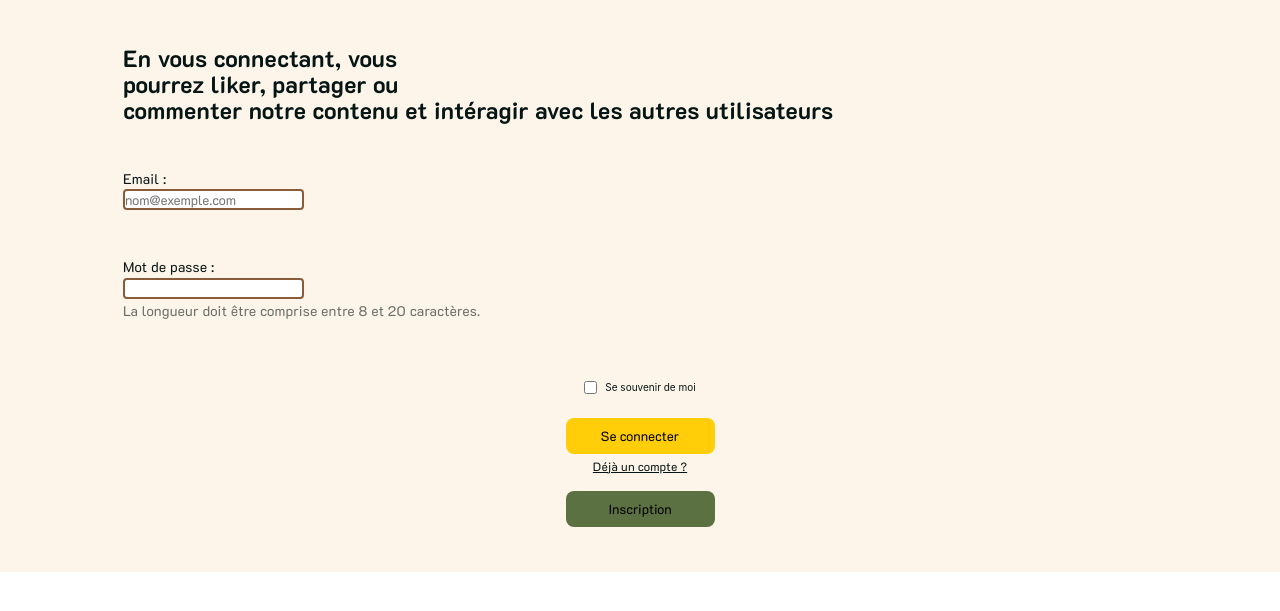
After one commit to BillelT/BLOGART24, a PHP site: page /views/frontend/connexion.html in a window 1280 px wide. The commit adds this page. Shown: the top 611 px of the page. Run offline with PHP 8.4, Linux system fonts and the light colour scheme.

Commit message:
FOOTER AND HEADER ON ALL PAGE + CONNEXION PHP

```diff
--- a/footer.php
+++ b/footer.php
@@ -4,7 +4,7 @@
     <meta charset="UTF-8">
     <meta name="viewport" content="width=device-width, initial-scale=1.0">
     <title>footer Bibble'S</title>
-    <link rel="stylesheet" href="./src/css/footer.css">
+    <link rel="stylesheet" href="/src/css/footer.css">
 </head>
 <body>
     <footer>
@@ -62,7 +62,7 @@
                 </li>
             </ul>
         </nav>
-        <img src="./src/images/footer logo bibble's.png" alt="logo Bibble'S">
+        <img src="/src/images/footer logo bibble's.png" alt="logo Bibble'S">
         <p>Tous droits réservés - 2024</p>
     </footer>
 </body>
--- /dev/null
+++ b/src/css/connexion.css
@@ -0,0 +1,130 @@
+@import url('https://fonts.googleapis.com/css2?family=K2D:ital,wght@0,200;0,300;0,400;0,500;0,600;0,700;1,200;1,300;1,400&display=swap');
+
+
+*, ::after, ::before{
+    box-sizing: border-box;
+    text-decoration: none;
+    list-style-type: none;
+    padding: 0;
+    margin: 0;
+    font-family: "K2D";
+}
+
+.connexion {
+    padding-left: 9.6%;
+    padding-right: 9.6%;
+}
+
+.email{
+    padding-bottom: 45px;
+}
+
+.motdepasse {
+    padding-bottom: 45px;
+}
+
+.title-connexion {
+color: var(--FOREST-BLACK, #051514);
+font-family: K2D;
+font-size: 20px;
+font-style: normal;
+font-weight: 400;
+line-height: 129.99%; /* 25.998px */
+letter-spacing: 0.2px;
+padding-top: 45px;
+padding-bottom: 45px;
+}
+
+.form-control {
+border-radius: 4px;
+border: 2px solid var(--BROWN-3RD, #885B3A);
+}
+
+.form-text {
+color: rgba(5, 21, 20, 0.60);
+font-family: K2D;
+font-size: 14px;
+font-style: normal;
+font-weight: 400;
+line-height: 129.99%; /* 18.199px */
+letter-spacing: 0.14px;
+}
+
+.form-check {
+    margin-top: 16px;
+    margin-bottom: 8px;
+    display: flex;
+    justify-content: space-between;
+    column-gap: 8px;
+    align-items: center;
+}
+
+.form-check-label {
+color: var(--FOREST-BLACK, #051514);
+font-family: Inter;
+font-size: 10px;
+font-style: normal;
+font-weight: 400;
+line-height: normal;
+}
+
+.button-important {
+border-radius: 8px;
+background: var(--CTA-YELLOW, #FFCE08);
+display: flex;
+width: 149px;
+height: 36px;
+padding: 11.041px 16.561px;
+justify-content: center;
+align-items: center;
+gap: 5.52px;
+flex-shrink: 0;
+border: none;
+}
+
+.button-less-important {
+border-radius: 8px;
+background: var(--GREEN-SECONDARY, #5C7142);
+display: flex;
+width: 149px;
+height: 36px;
+padding: 11.041px 16.561px;
+justify-content: center;
+align-items: center;
+gap: 5.52px;
+flex-shrink: 0;
+border: none;
+}
+
+.col-form-label {
+    color: var(--FOREST-BLACK, #051514);
+font-family: K2D;
+font-size: 14px;
+font-style: normal;
+font-weight: 400;
+line-height: 129.99%; /* 18.199px */
+letter-spacing: 0.14px;
+
+}
+
+.link-opacity-100 {
+    color: var(--FOREST-BLACK, #051514);
+text-align: center;
+font-family: K2D;
+font-size: 12px;
+font-style: normal;
+font-weight: 400;
+line-height: 129.99%; /* 15.599px */
+letter-spacing: 0.12px;
+text-decoration-line: underline;
+}
+
+.valid {
+    display: flex;
+    flex-direction: column;
+    align-items: center;
+    padding-bottom: 45px;
+}
+.valid button {
+    margin-top: 16px;
+}
--- a/src/css/header.css
+++ b/src/css/header.css
@@ -16,7 +16,7 @@ html {
 }
 
 body {
-    background: #fef5ea;
+    background-color: #fef5ea !important;
     overflow-x: hidden;
 }
 
--- a/src/css/index.css
+++ b/src/css/index.css
@@ -7,6 +7,9 @@
     padding: 0;
     margin: 0;
     font-family: "K2D", sans-serif;
+}
+body {
+    background: #fef5ea;
 }
 
 
--- /dev/null
+++ b/views/frontend/connexion.html
@@ -0,0 +1,60 @@
+<!DOCTYPE html>
+<html lang="fr">
+
+<head>
+  <meta charset="UTF-8">
+  <meta name="viewport" content="width=device-width, initial-scale=1.0">
+  <title>connexion</title>
+  <link rel="stylesheet" href="../css/connexion.css">
+  <link href="https://cdn.jsdelivr.net/npm/bootstrap@5.3.2/dist/css/bootstrap.min">
+  <link
+    href="https://fonts.googleapis.com/css2?family=K2D:ital,wght@0,200;0,300;0,400;0,500;0,600;0,700;1,200;1,300;1,400&display=swap"
+    rel="stylesheet">
+</head>
+
+<body>
+  <script src="https://cdn.jsdelivr.net/npm/bootstrap@5.3.2/dist/js/bootstrap.bundle.min.js"
+    integrity="sha384-C6RzsynM9kWDrMNeT87bh95OGNyZPhcTNXj1NW7RuBCsyN/o0jlpcV8Qyq46cDfL"
+    crossorigin="anonymous"></script>
+  <section class="connexion" style="background-color: #FEF5EA;">
+
+    <div class="title-connexion">
+      <h3>En vous connectant, vous <br>
+        pourrez liker, partager ou <br>
+        commenter notre contenu
+        et intéragir avec les autres
+        utilisateurs</h3>
+    </div>
+    <div class="email">
+      <label for="exampleFormControlInput1" class="col-form-label">Email :</label>
+      <br>
+      <input type="email" class="form-control" id="exampleFormControlInput1" placeholder="nom@exemple.com">
+    </div>
+    <div class="motdepasse">
+      <div class="col-auto">
+        <label for="inputPassword6" class="col-form-label">Mot de passe :</label>
+      </div>
+      <div class="col-auto">
+        <input type="password" id="inputPassword6" class="form-control" aria-describedby="passwordHelpInline">
+      </div>
+      <div class="col-auto">
+        <span id="passwordHelpInline" class="form-text">
+          La longueur doit être comprise entre 8 et 20 caractères.
+        </span>
+      </div>
+    </div>
+
+    <div class="valid">
+      <div class="form-check">
+        <input class="form-check-input" type="checkbox" value="" id="flexCheckDefault">
+        <label class="form-check-label" for="flexCheckDefault">
+          Se souvenir de moi
+        </label>
+      </div>
+
+      <button type="button-important" class="button-important">Se connecter</button>
+      <p><a class="link-opacity-100" href="#">Déjà un compte ?</a></p>
+      <button type="button-less-important" class="button-less-important">Inscription</sbutton>
+    </div>
+  </section>
+</body>
```
Also changed, not shown: header.php (+8 -7 lines), index.php (+5 -3 lines), views/backend/articles/create.php (+8 -3 lines), views/frontend/connexion.php (added, +69 -0 lines).
